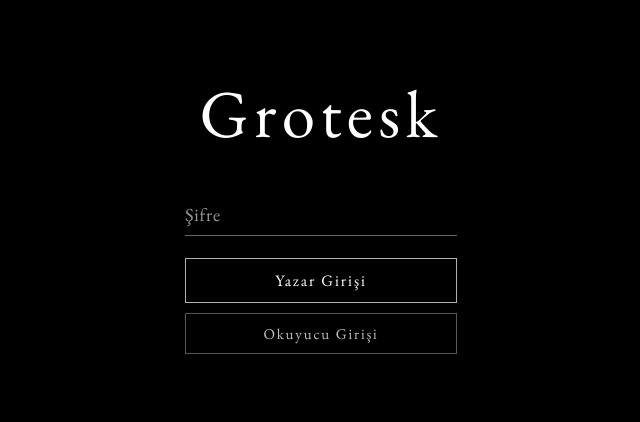
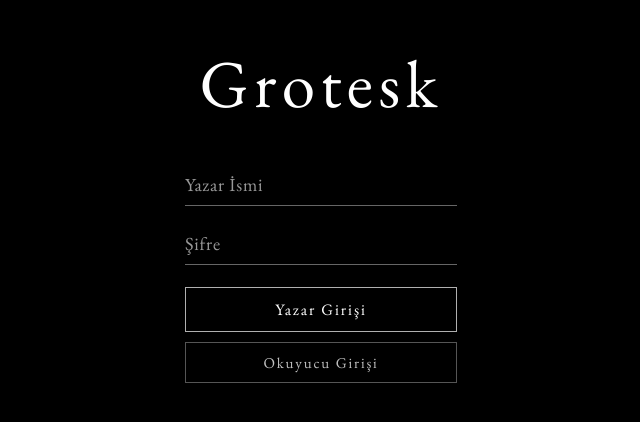
Before and after one commit to atesefeyildirim/Grotesk, a plain HTML site: page index.html in a window 1280 px wide. Shown: the part 172-594 px from the top of the page, without its empty margins (319-959 px from the left). Drawn offline with nearby package versions, Linux system fonts and the light colour scheme; no server answers.

Commit message:
Update author input fields to be readonly and disabled

```diff
--- a/index.html
+++ b/index.html
@@ -15,6 +15,7 @@
     <div class="login-box">
       <h1 class="login-title">Grotesk</h1>
       <form id="login-form" autocomplete="off">
+        <input type="text" id="login-nick" placeholder="Yazar İsmi" />
         <input type="password" id="login-pass" placeholder="Şifre" />
         <div class="login-buttons-group">
           <button type="submit" id="btn-author-login">Yazar Girişi</button>
@@ -158,7 +159,7 @@
       <!-- Grotesk Yazarı İsmi -->
       <div class="mf">
         <label>Grotesk Yazarı İsmi <span class="mf-sub">bu içeriği ekleyen kişi</span></label>
-        <input type="text" id="entry-author" placeholder="Grotesk yazarı ismi…" />
+        <input type="text" id="entry-author" placeholder="Grotesk yazarı ismi…" readonly disabled />
       </div>
 
       <div class="mf">
@@ -211,7 +212,7 @@
       </div>
       <div class="mf">
         <label>Grotesk Yazarı İsmi</label>
-        <input type="text" id="edit-author" placeholder="Grotesk yazarı ismi…" />
+        <input type="text" id="edit-author" placeholder="Grotesk yazarı ismi…" readonly disabled />
       </div>
       <div class="mf">
         <label class="cb-label">
@@ -226,11 +227,11 @@
   <!-- MODAL: GENEL DUYURU -->
   <div class="modal-overlay hidden" id="notice-modal">
     <div class="modal-box" style="max-width: 480px; text-align: center;">
-      <h2 class="modal-title" style="margin-bottom: 20px;">Duyuru</h2>
+      <h2 class="modal-title" style="margin-bottom: 20px;">Grotesk</h2>
       <p style="font-size: 0.98rem; color: #d0d0d0; line-height: 1.8; margin-bottom: 28px;">
-        Grotesk kişisel yazar şifresi sistemine geçti. Sitede daha önce kullanılan veya yeni kullanılacak yazar isimleri ilk işlemde kişisel şifre ile kilitlenmektedir. İçeriklerinizi korumak için isminizi kilitlerken belirlediğiniz şifreyi unutmayınız.
+        Grotesk; edebiyat, müzik, sinema ve görsel sanatlar üzerine bağımsız metinlerin, özgün üretimlerin ve incelemelerin paylaşıldığı minimalist bir kültür platformudur.
       </p>
-      <button type="button" class="submit-btn" id="btn-notice-dismiss" style="margin-top: 0;">Anladım</button>
+      <button type="button" class="submit-btn" id="btn-notice-dismiss" style="margin-top: 0;">Keşfet</button>
     </div>
   </div>
 
```
